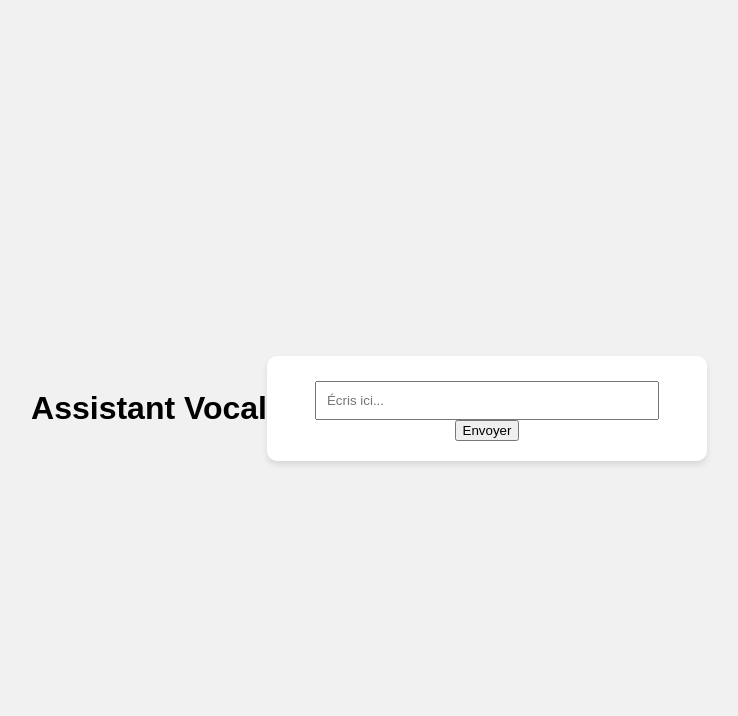
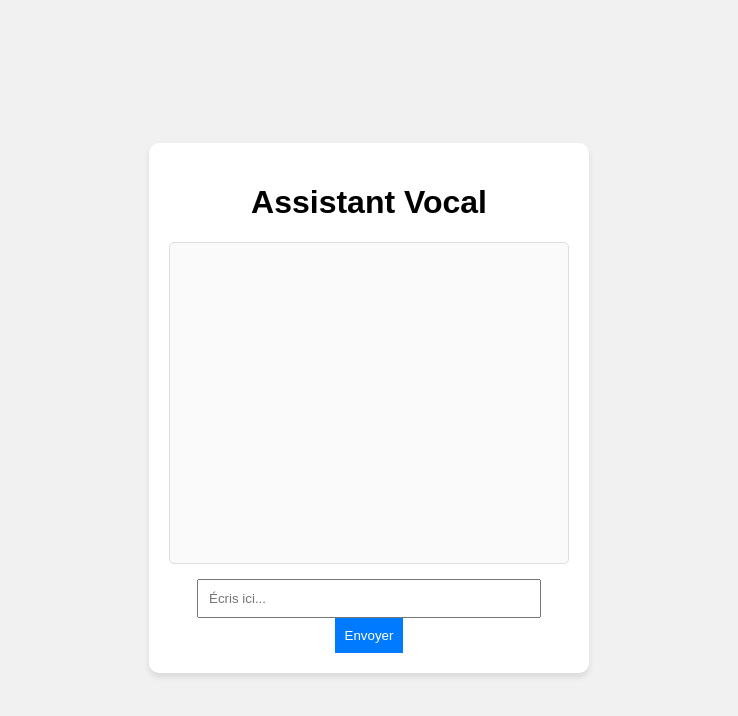
Before and after one commit to Tafita-Rtm2/assistancevocal, a website: page public/index.html in a window 1280 px wide. Shown: the whole page, without its empty margins (271-1009 px from the left). Drawn offline with Linux system fonts and the light colour scheme.

Commit message:
Update index.html

```diff
--- a/public/index.html
+++ b/public/index.html
@@ -7,12 +7,12 @@
     <link rel="stylesheet" href="styles.css">
 </head>
 <body>
-    <h1>Assistant Vocal</h1>
     <div class="chat-container">
-        <div id="chat"></div>
-        <p id="typing-indicator" style="display: none;">✍️ Le bot écrit...</p>
-        <input type="text" id="user-input" placeholder="Écris ici..." onkeypress="handleKeyPress(event)">
-        <button onclick="sendMessage()">Envoyer</button>
+        <h1>Assistant Vocal</h1>
+        <div id="chat-box"></div>
+        <div id="typing-indicator">Le bot écrit...</div>
+        <input type="text" id="user-input" placeholder="Écris ici...">
+        <button id="send-btn">Envoyer</button>
     </div>
     <script src="script.js"></script>
 </body>
```
